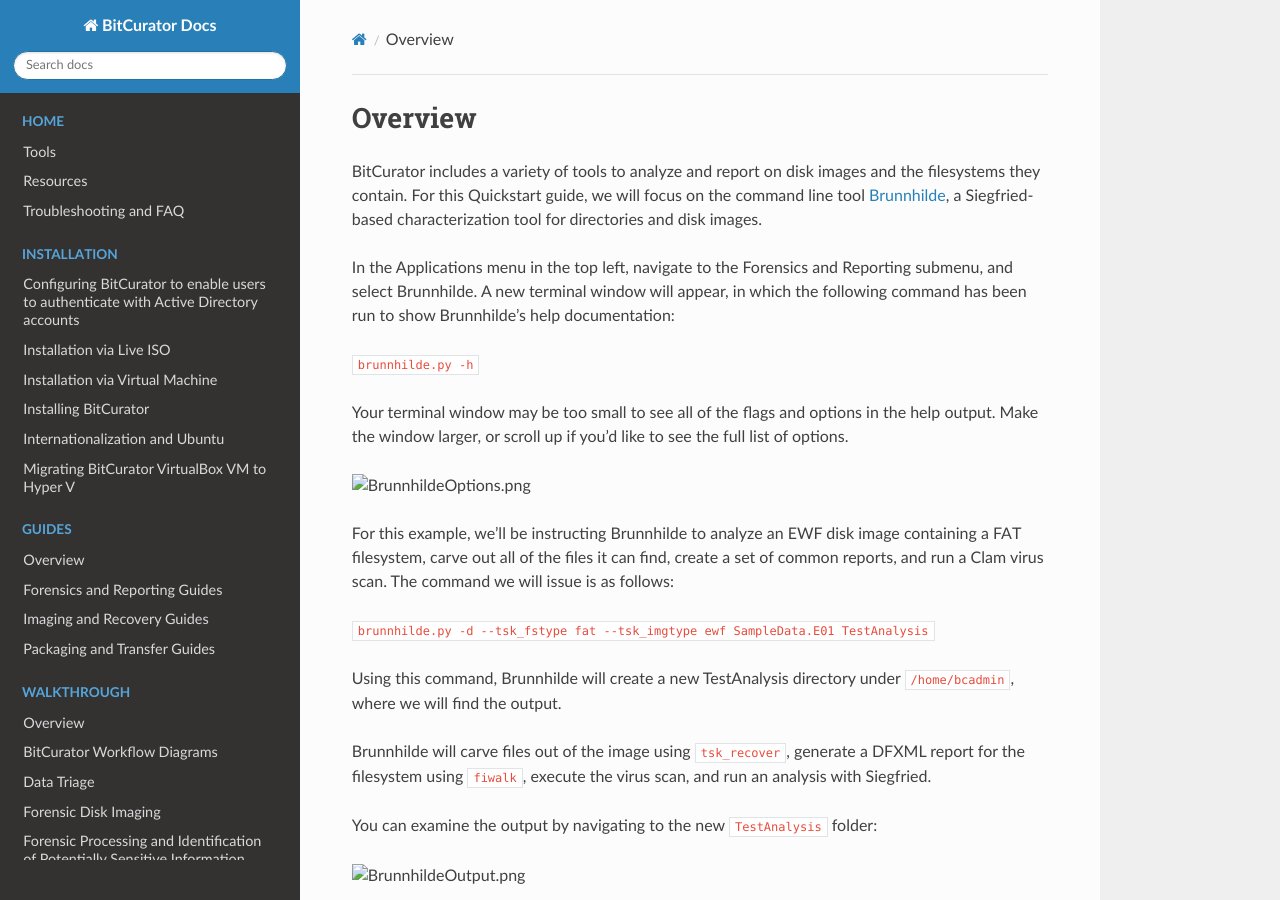
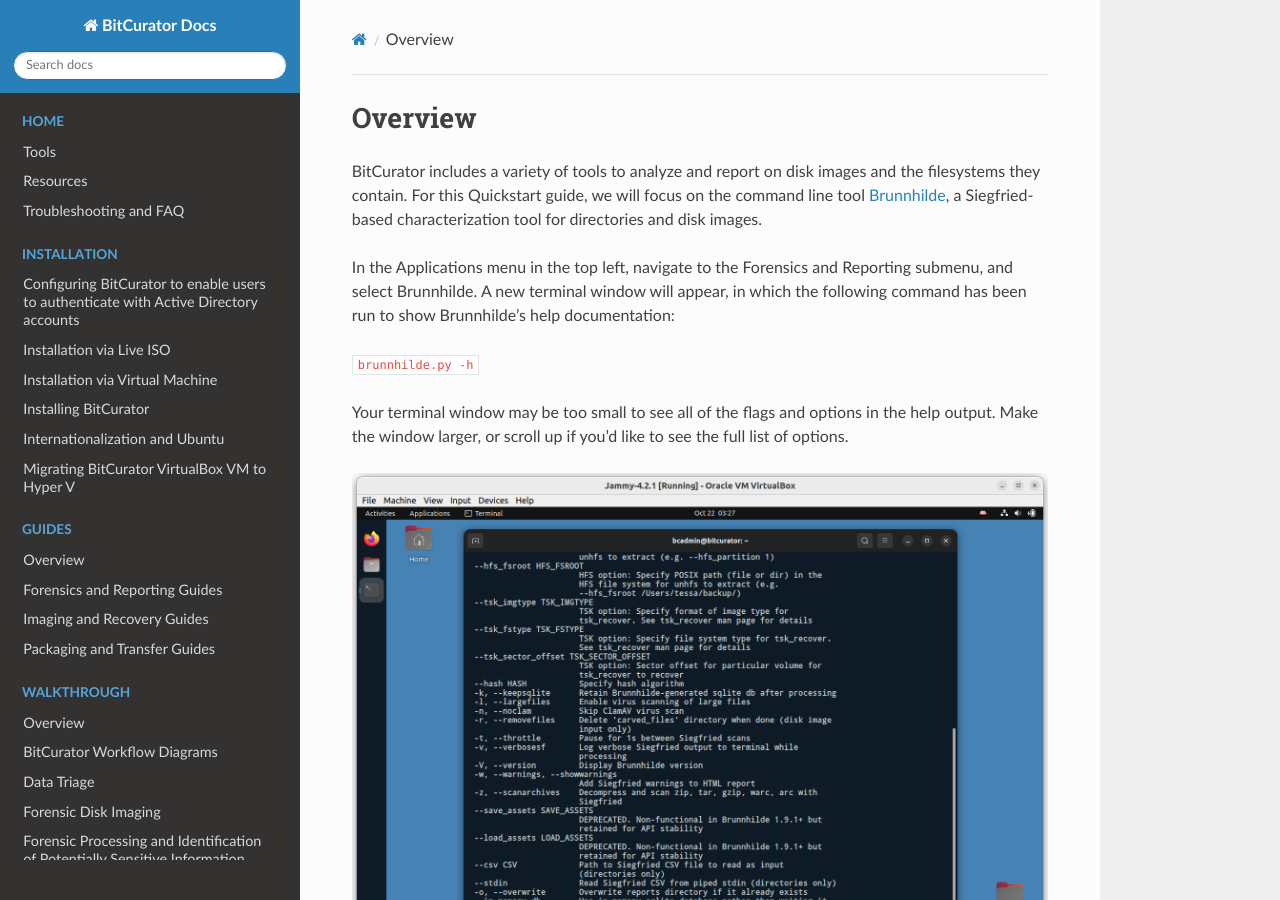
Before and after one commit to BitCurator/documentation, an MkDocs documentation site: the page built from docs/All Step-by-Step Guides/Forensics and Reporting Guides/Analyzing a Disk Image with Brunnhilde.md, in a window 1280 px wide and 900 px high. Built offline with MkDocs 1.6.1, drawn with Linux system fonts in a browser that asks for light colours; nearby versions of some CDN libraries.

Commit message:
fix image linking

```diff
--- a/docs/All Step-by-Step Guides/Forensics and Reporting Guides/Analyzing a Disk Image with Brunnhilde.md
+++ b/docs/All Step-by-Step Guides/Forensics and Reporting Guides/Analyzing a Disk Image with Brunnhilde.md
@@ -8,7 +8,7 @@
 
 Your terminal window may be too small to see all of the flags and options in the help output. Make the window larger, or scroll up if you’d like to see the full list of options.
 
-![BrunnhildeOptions.png](attachements/BrunnhildeOptions.png)
+![BrunnhildeOptions.png](attachments/BrunnhildeOptions.png)
 
 For this example, we’ll be instructing Brunnhilde to analyze an EWF disk image containing a FAT filesystem, carve out all of the files it can find, create a set of common reports, and run a Clam virus scan. The command we will issue is as follows:
 
@@ -20,7 +20,7 @@
 
 You can examine the output by navigating to the new `TestAnalysis` folder:
 
-![BrunnhildeOutput.png](attachements/BrunnhildeOutput.png)
+![BrunnhildeOutput.png](attachments/BrunnhildeOutput.png)
 
 Brunnhilde provides many other options, including scanning files with bulk_extractor. To enable bulk_extractor, simply add the `-b` flag to the previous command:
 
```
